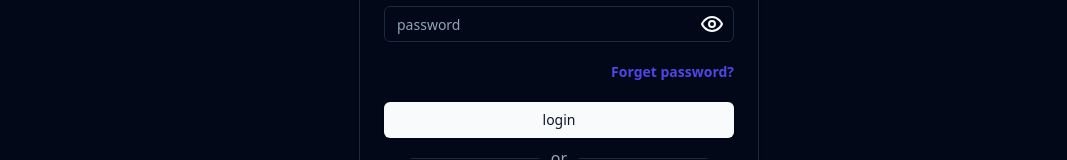
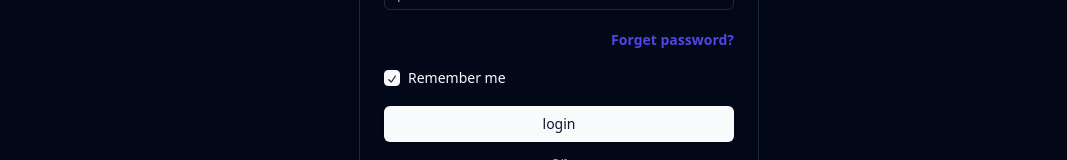
Before and after one commit to pratyushsingha/Threads_client, a React (Vite) app: page /login in a window 1280 px wide. Shown: the part 325-485 px from the top of the page, without its empty margins (81-1148 px from the left). Built offline with nearby package versions, Linux system fonts and the light colour scheme; no server answers.

Commit message:
fix: fixed authorization with localstorage

```diff
--- a/package.json
+++ b/package.json
@@ -11,6 +11,7 @@
   },
   "dependencies": {
     "@hookform/resolvers": "^3.3.4",
+    "@radix-ui/react-checkbox": "^1.0.4",
     "@radix-ui/react-dialog": "^1.0.5",
     "@radix-ui/react-dropdown-menu": "^2.0.6",
     "@radix-ui/react-icons": "^1.3.0",
--- /dev/null
+++ b/src/components/AuthLayout.jsx
@@ -0,0 +1,21 @@
+import React, { useEffect, useState } from "react";
+import { App, Spinner } from "./Index";
+import { useNavigate } from "react-router-dom";
+
+const AuthLayout = () => {
+  const [loading, setLoading] = useState(true);
+  const navigate = useNavigate();
+  useEffect(() => {
+    if (!localStorage.getItem("accessToken")) {
+      navigate("/login");
+      setLoading(false);
+    } else {
+      navigate("/");
+      setLoading(false);
+    }
+  }, [navigate, setLoading]);
+
+  return loading ? <Spinner /> : <App />;
+};
+
+export default AuthLayout;
--- a/src/components/Index.jsx
+++ b/src/components/Index.jsx
@@ -26,6 +26,7 @@ import {
   CardHeader,
   CardTitle,
 } from "@/components/ui/card";
+import { Checkbox } from "@/components/ui/checkbox"
 
 import Login from "@/pages/auth/Login.jsx";
 import App from "@/App";
@@ -90,4 +91,5 @@ export {
   PassStrengthBar,
   Tweets,
   BookmarkedTweets,
+  Checkbox
 };
--- /dev/null
+++ b/src/components/ui/checkbox.jsx
@@ -0,0 +1,24 @@
+"use client"
+
+import * as React from "react"
+import * as CheckboxPrimitive from "@radix-ui/react-checkbox"
+import { CheckIcon } from "@radix-ui/react-icons"
+
+import { cn } from "@/lib/utils"
+
+const Checkbox = React.forwardRef(({ className, ...props }, ref) => (
+  <CheckboxPrimitive.Root
+    ref={ref}
+    className={cn(
+      "peer h-4 w-4 shrink-0 rounded-sm border border-primary shadow focus-visible:outline-none focus-visible:ring-1 focus-visible:ring-ring disabled:cursor-not-allowed disabled:opacity-50 data-[state=checked]:bg-primary data-[state=checked]:text-primary-foreground",
+      className
+    )}
+    {...props}>
+    <CheckboxPrimitive.Indicator className={cn("flex items-center justify-center text-current")}>
+      <CheckIcon className="h-4 w-4" />
+    </CheckboxPrimitive.Indicator>
+  </CheckboxPrimitive.Root>
+))
+Checkbox.displayName = CheckboxPrimitive.Root.displayName
+
+export { Checkbox }
--- a/src/pages/auth/Login.jsx
+++ b/src/pages/auth/Login.jsx
@@ -23,6 +23,7 @@ import { AppContext } from "@/context/AppContext";
 import { Separator } from "@/components/ui/separator";
 import Container from "@/components/Container";
 import InputDiv from "@/components/InputDiv";
+import { Checkbox } from "@/components/Index";
 
 const loginSchema = z.object({
   username: z
@@ -40,6 +41,7 @@ const Login = () => {
   const navigate = useNavigate();
   const [showPassword, setShowPassword] = useState(null);
   const [loader, setLoader] = useState(false);
+  const [rememberMe, setRememberMe] = useState(true);
   const { progress, setProgress } = useContext(AppContext);
 
   const {
@@ -66,6 +68,10 @@ const Login = () => {
         },
         { withCredentials: true }
       );
+      if (rememberMe === true) {
+        localStorage.setItem("accessToken", response.data.data.accessToken);
+        console.log(rememberMe);
+      }
       toast({
         title: "success",
         description: `welcome back ${response.data.data.user.username}`,
@@ -133,6 +139,19 @@ const Login = () => {
                 Forget password?
               </Link>
             </div>
+            <div className="flex items-center space-x-2">
+              <Checkbox
+                defaultChecked={true}
+                onCheckedChange={(value) => setRememberMe(value)}
+                id="rememberMe"
+              />
+              <label
+                htmlFor="rememberMe"
+                className="text-sm font-medium leading-none peer-disabled:cursor-not-allowed peer-disabled:opacity-70"
+              >
+                Remember me
+              </label>
+            </div>
             <div>
               <Button disabled={isSubmitting} className="w-full">
                 {loader && <ReloadIcon className="mr-2 h-4 w-4 animate-spin" />}
```
Also changed, not shown: src/App.jsx (+1 -6 lines), src/main.jsx (+15 -12 lines), 1 other file (tests, documents, lock files or other folders).
